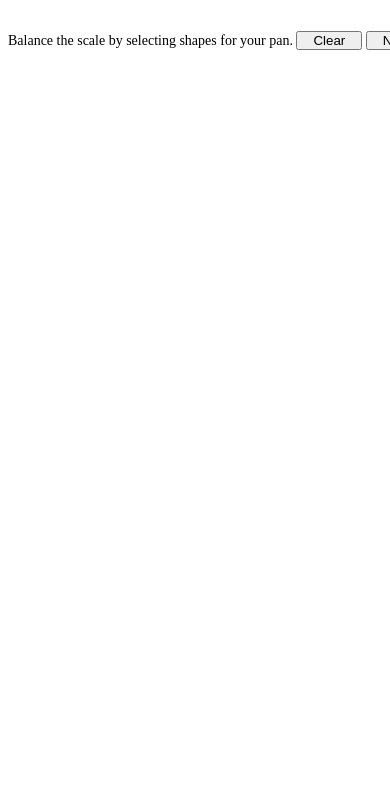
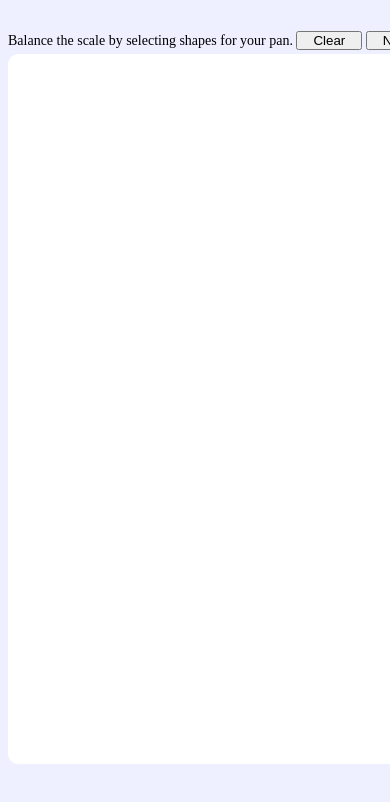
Before and after one commit to bsiegal/ShapeEquate, a plain HTML site: page index.html in a window 390 px wide. Shown: the top 802 px of the page. Drawn offline with Linux system fonts and the light colour scheme; no server answers.

Commit message:
background so it's easier to see where you can pinch/zoom/scroll on mobile browser

```diff
--- a/ShapeEquate.css
+++ b/ShapeEquate.css
@@ -1,3 +1,7 @@
+html {
+    background-color: #EEEFFF;
+}
+
 #container {
     font-size: 14px;
     width: 1000px;
@@ -23,6 +27,11 @@
 
 #ShapeEquateCanvas {
     /* border: 1px solid lightgray; */
+    -moz-border-radius: 10px;
+    -webkit-border-radius: 10px;
+    border-radius: 10px;
+    background-color: white;
+    margin-top: 4px;
 }
 
 button/*, select, select > option*/ {
```
Also changed, not shown: 1 other file.
